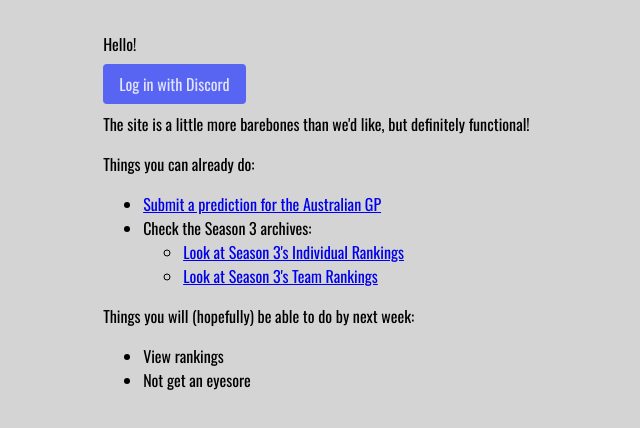
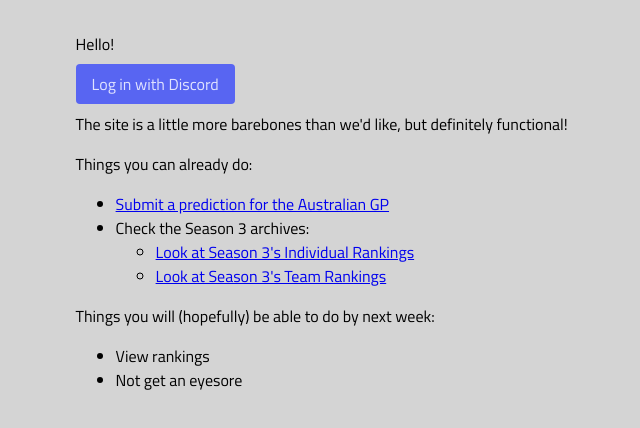
Before and after one commit to GrygrFlzr/holo-f1, a SvelteKit app: page / in a window 1280 px wide. Shown: the top 428 px of the page, without its empty margins (206-846 px from the left). Built offline with nearby package versions, Linux system fonts and the light colour scheme.

Commit message:
feat: swap to font used in official F1 site

```diff
--- a/package.json
+++ b/package.json
@@ -19,6 +19,7 @@
 	"devDependencies": {
 		"@eslint/compat": "^2.0.2",
 		"@eslint/js": "^10.0.1",
+		"@fontsource/titillium-web": "^5.2.8",
 		"@ianvs/prettier-plugin-sort-imports": "^4.7.1",
 		"@sveltejs/adapter-cloudflare": "^7.2.8",
 		"@sveltejs/kit": "^2.53.4",
--- a/src/app.html
+++ b/src/app.html
@@ -7,31 +7,6 @@
 		<meta property="theme-color" content="#e00700" />
 		<meta property="og:site_name" content="Holocord F1 Watchalong Prediction Championship" />
 		<link href="%sveltekit.assets%/favicon.png" rel="apple-touch-icon" sizes="256x256" />
-		<style>
-			@font-face {
-				font-family: 'Oswald Variable';
-				src: url('%sveltekit.assets%/oswald-variable.ttf') format('truetype-variations');
-				font-weight: 200 700;
-				font-display: swap;
-
-				ascent-override: 119.3%;
-				descent-override: 28.9%;
-				line-gap-override: 0%;
-			}
-			@font-face {
-				font-family: 'Oswald Fallback';
-				src: local('Arial Narrow');
-				font-weight: 200 700;
-
-				ascent-override: 119.3%;
-				descent-override: 28.9%;
-				line-gap-override: 0%;
-				size-adjust: 100%;
-			}
-			:root {
-				font-family: 'Oswald Variable', 'Oswald Fallback', sans-serif;
-			}
-		</style>
 		%sveltekit.head%
 	</head>
 	<body data-sveltekit-preload-data="hover">
--- a/src/routes/+layout.svelte
+++ b/src/routes/+layout.svelte
@@ -1,5 +1,10 @@
 <script lang="ts">
 	import { page } from '$app/state';
+	import '@fontsource/titillium-web/200.css';
+	import '@fontsource/titillium-web/300.css';
+	import '@fontsource/titillium-web/400.css';
+	import '@fontsource/titillium-web/600.css';
+	import '@fontsource/titillium-web/700.css';
 	import './colors.css';
 
 	let { children } = $props();
@@ -17,4 +22,15 @@
 	<link rel="canonical" href={canonicalUrl.href} />
 </svelte:head>
 
-{@render children()}
+<div class="wrapper">
+	{@render children()}
+</div>
+
+<style>
+	.wrapper {
+		display: contents;
+		font-family:
+			'Titillium Web', system-ui, sans-serif, 'Apple Color Emoji', 'Segoe UI Emoji',
+			'Segoe UI Symbol', 'Noto Color Emoji';
+	}
+</style>
--- a/src/routes/season-3/individuals/+page.svelte
+++ b/src/routes/season-3/individuals/+page.svelte
@@ -135,7 +135,7 @@
 	.point-record-entry {
 		display: grid;
 		grid-template-columns: 1fr 1fr 4rem;
-		font-size: 1.5rem;
+		font-size: 1.25rem;
 		font-weight: 300;
 		border-width: 1px;
 		border-style: solid;
--- a/src/routes/season-3/teams/+page.svelte
+++ b/src/routes/season-3/teams/+page.svelte
@@ -65,7 +65,7 @@
 		margin: 0;
 		padding: 0 2rem 8rem;
 		list-style-type: none;
-		font-size: 3rem;
+		font-size: 2.25rem;
 	}
 	.team-entry {
 		border-left: 2rem solid transparent;
--- a/src/routes/steward/+page.svelte
+++ b/src/routes/steward/+page.svelte
@@ -66,7 +66,6 @@
 		margin: 10px auto;
 	}
 	table {
-		font-family: system-ui, sans-serif;
 		table-layout: fixed;
 		border-collapse: collapse;
 		width: 100%;
```
Also changed, not shown: static/oswald-variable.ttf (deleted), 1 other file (tests, documents, lock files or other folders).
